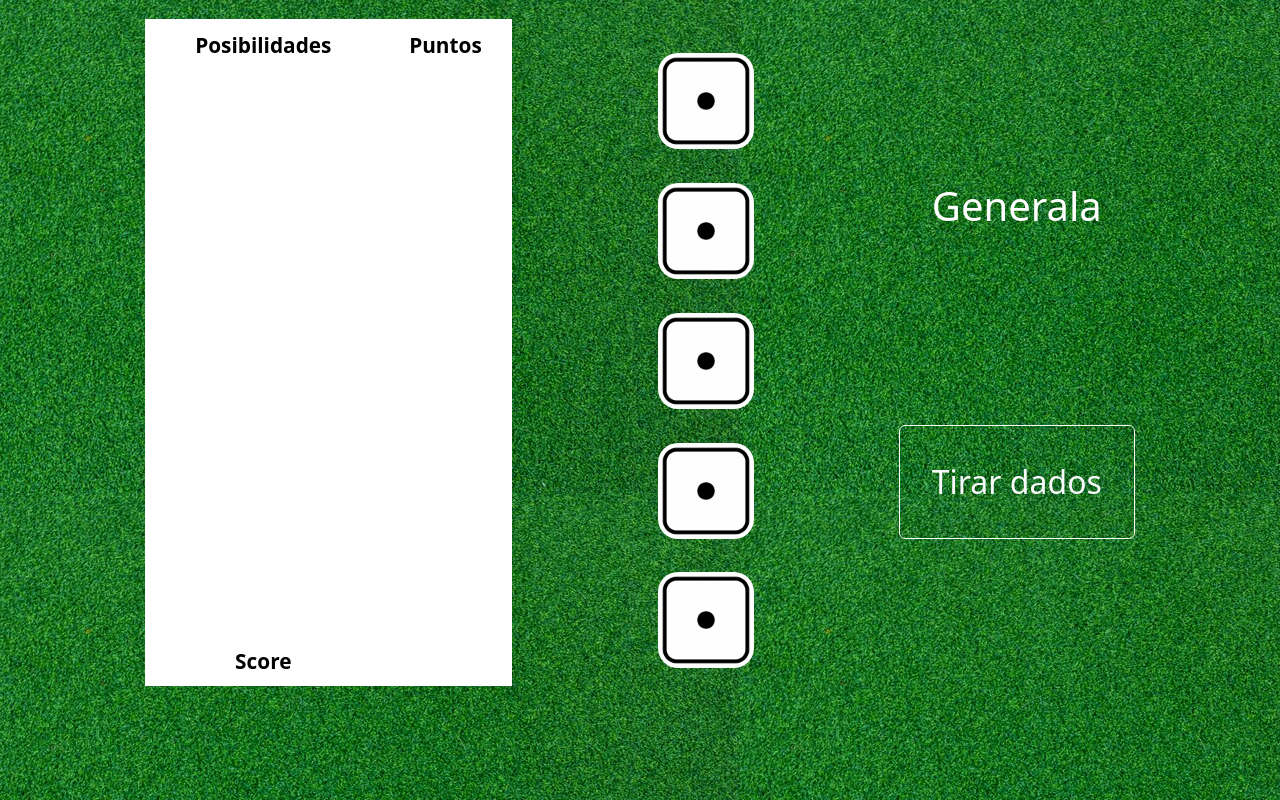
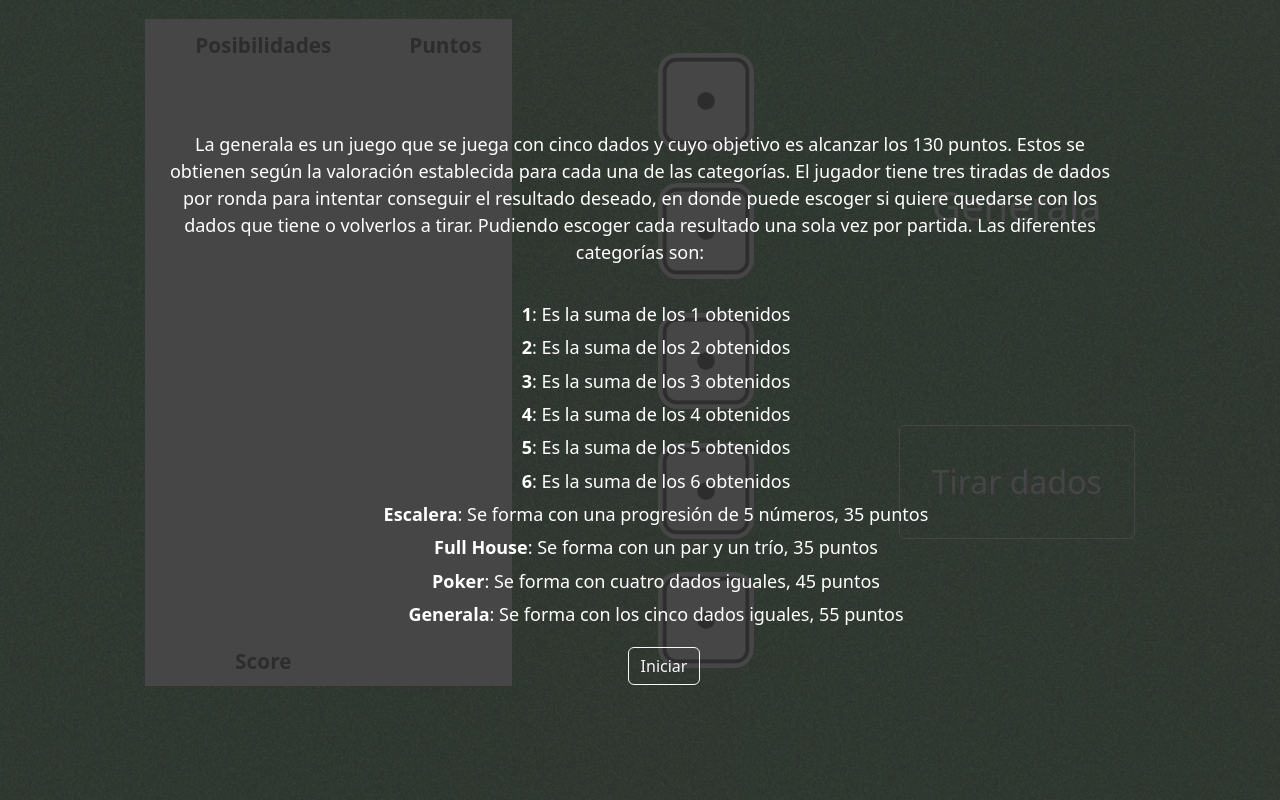
Before and after one commit to andresrive/proyectoGenerala, a plain HTML site: page index.html in a window 1280 px wide. Drawn offline with nearby package versions, Linux system fonts and the light colour scheme.

Commit message:
añadidas reglas, boton de inicio y boton de play again

```diff
--- a/app.js
+++ b/app.js
@@ -266,6 +266,7 @@ window.onload = () => {
             this.tablero.objPosibilidades.forEach((posibilidad) => {
                 if (!posibilidad.declarado) {
                     document.getElementById(posibilidad.idDom).innerHTML = ""
+
                 }
             })
 
@@ -274,6 +275,7 @@ window.onload = () => {
             this.cubilete.arrayDados.forEach((dado) => {
                 dado.seleccionado = false
                 document.getElementById(`dado${dado.identificador}`).style.backgroundColor = "white"
+                document.getElementById(`dado${dado.identificador}`).src = "./images/imagenDado1.png"
             })
             console.log(this.cubilete.arrayDados)
             /*    if (juego.cubilete.arrayDados[0].seleccionado) {
@@ -298,6 +300,11 @@ window.onload = () => {
 
 
     // EVENTOS VARIOS
+    document.getElementById("btn-reglas").addEventListener("click", () => {
+        document.getElementById("reglas").classList.add('hidden')
+    })
+
+
     document.getElementById("tirarDados").addEventListener("click", () => {
         if (llamadasATirarDados === 3) return
         juego.play()
@@ -446,5 +453,20 @@ window.onload = () => {
         juego.reset()
     })
 
+    document.getElementById("btn-victoria").addEventListener("click", () => {
+        juego.play()
+        juego.tablero.objPosibilidades.forEach((posibilidad) => {
+            posibilidad.declarado = false
+        })
+        juego.score = 0
+        juego.tablero.objPosibilidades.forEach((posibilidad) => {
+            document.getElementById(posibilidad.idDom).style.fontWeight = "normal"
+        })
+        document.getElementById('resultadoJuego').innerHTML = ""
+        juego.reset()
+        document.getElementById("victoria").classList.add('hidden')
+
+    })
+
 
 }
--- a/css/style.css
+++ b/css/style.css
@@ -7,16 +7,40 @@ body {
 
 }
 
-/* .hidden {
+#reglas.hidden {
     display: none;
 }
 
 #reglas {
+    position:absolute;
+    top:0;
+    left:0;
+    background-color: rgba(50, 50, 50, 0.9);
+    width: 100%;
+    height: 100%;
     display: flex;
     flex-direction: column;
+    text-align: center;
+    justify-content: center;
     align-items: center;
-    width: 40rem;
-} */
+    font-size: large;
+}
+
+#reglas p {
+    padding: 1rem 10rem;
+}
+
+#reglas ul {
+    list-style-type: none;
+}
+
+#reglas li {
+    padding: 0.2rem 0;
+}
+
+#reglas button {
+    margin-left: 3rem;
+}
 
 h1 {
     margin-bottom: 2rem;
@@ -98,6 +122,7 @@ main {
     width: 100%;
     height: 100%;
     display: flex;
+    flex-direction: column;
     justify-content: center;
     align-items: center;
     font-size: 10rem;
--- a/index.html
+++ b/index.html
@@ -12,15 +12,33 @@
 </head>
 
 <body>
-    <!-- <div id="reglas" class="hidden">
-        <p>Lorem ipsum dolor sit, amet consectetur adipisicing elit. Non facere molestias, illum laboriosam culpa ullam?
-            Repudiandae iste quo tempora eaque! Enim aliquid optio nihil. Voluptates exercitationem eum assumenda fuga
-            dolorem!
-            Odio dolorum enim quos officia sunt assumenda praesentium autem, hic vero cumque vitae odit nesciunt
-            accusamus eveniet, recusandae reprehenderit animi, voluptatibus quas quia nam quisquam! Velit dolore soluta
-            culpa qui?</p>
-        <button class="button">Iniciar</button>
-    </div> -->
+    <div id="reglas">
+        <div>
+            <p>
+                La generala es un juego que se juega con cinco dados y cuyo objetivo es alcanzar los 130 puntos. Estos
+                se
+                obtienen según la valoración establecida para cada una de las categorías. El jugador tiene tres tiradas
+                de
+                dados por ronda para intentar conseguir el resultado deseado, en donde puede escoger si quiere quedarse
+                con
+                los dados que tiene o volverlos a tirar. Pudiendo escoger cada resultado una sola vez por partida.
+                Las diferentes categorías son:
+            </p>
+            <ul>
+                <li><strong>1</strong>: Es la suma de los 1 obtenidos</li>
+                <li><strong>2</strong>: Es la suma de los 2 obtenidos</li>
+                <li><strong>3</strong>: Es la suma de los 3 obtenidos</li>
+                <li><strong>4</strong>: Es la suma de los 4 obtenidos</li>
+                <li><strong>5</strong>: Es la suma de los 5 obtenidos</li>
+                <li><strong>6</strong>: Es la suma de los 6 obtenidos</li>
+                <li><strong>Escalera</strong>: Se forma con una progresión de 5 números, 35 puntos</li>
+                <li><strong>Full House</strong>: Se forma con un par y un trío, 35 puntos</li>
+                <li><strong>Poker</strong>: Se forma con cuatro dados iguales, 45 puntos</li>
+                <li><strong>Generala</strong>: Se forma con los cinco dados iguales, 55 puntos</li>
+            </ul>
+        </div>
+        <button id="btn-reglas" class="btn btn-outline-light">Iniciar</button>
+    </div>
 
     <main id="main">
         <div id="areaTabla">
@@ -134,10 +152,12 @@
         </div>
         <div id="score">
             <h1>Generala</h1>
-            <button id="tirarDados" type="button" class="btn btn-outline-light" class="button">Tirar dados</button>
+            <button id="tirarDados" type="button" class="btn btn-outline-light">Tirar dados</button>
         </div>
 
-        <div id="victoria" class="hidden">Has ganado!</div>
+        <div id="victoria" class="hidden">Has ganado!
+            <button id="btn-victoria" class="hidden btn btn-outline-light">Jugar otra vez</button>
+        </div>
     </main>
 
 
```
